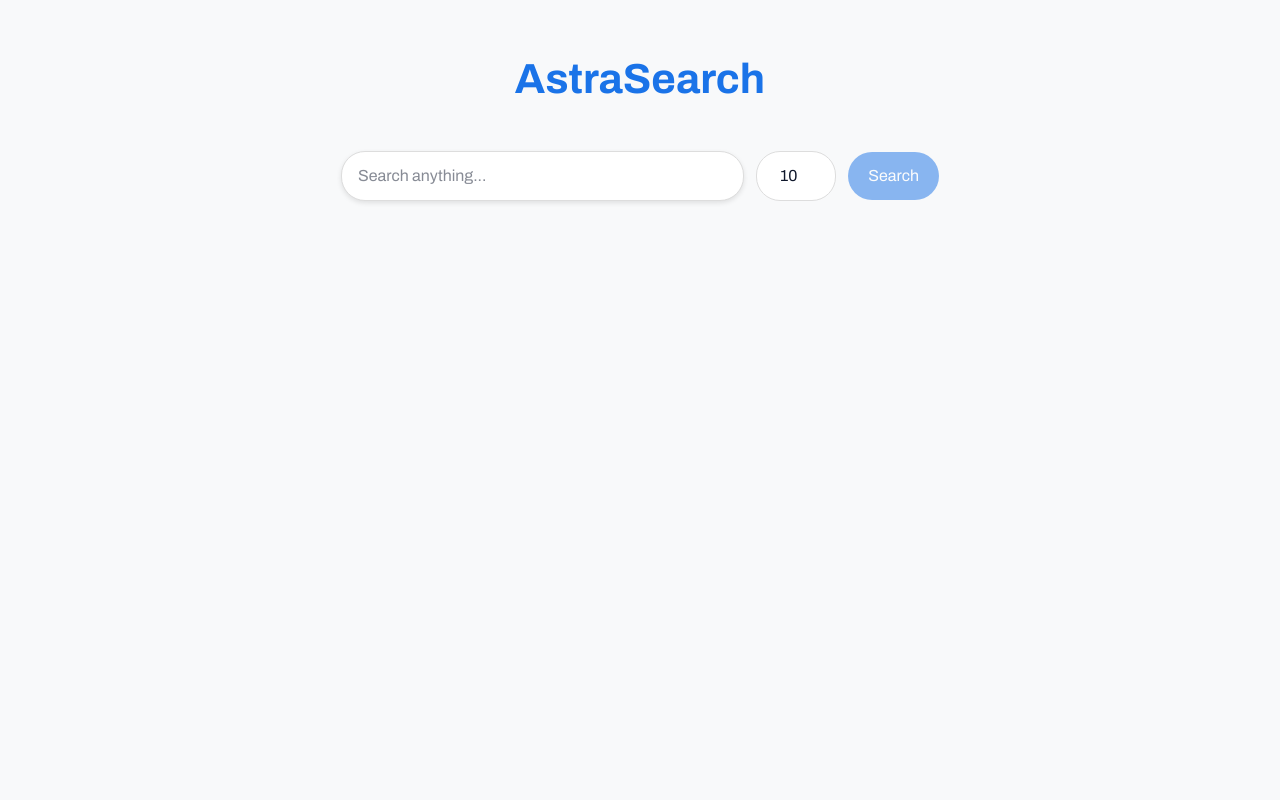
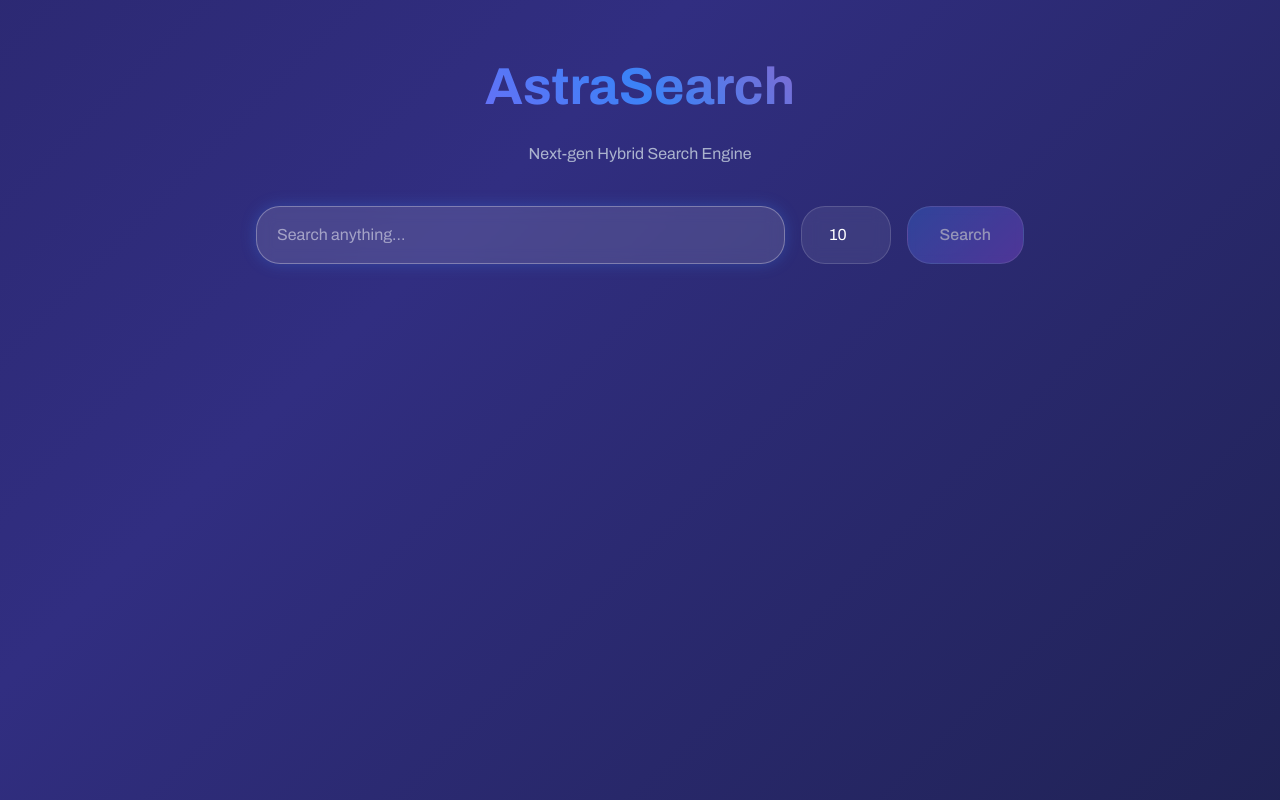
Before and after one commit to Ankit-cs/HybridSearchEngine, a React (Vite) app in the folder frontend/: page / in a window 1280 px wide. Built offline with nearby package versions, Linux system fonts and the light colour scheme.

Commit message:
updated fronend with loading animations and dark background

```diff
--- a/frontend/src/App.jsx
+++ b/frontend/src/App.jsx
@@ -36,28 +36,29 @@ function App() {
   };
 
   return (
-    <div className="min-h-screen bg-[#f8f9fa] text-slate-900 font-sans">
+    <div className="min-h-screen text-slate-100 font-sans">
       <div className="max-w-4xl mx-auto px-4 py-12">
 
         {/* Header */}
         <div className="text-center mb-10">
-          <h1 className="text-[42px] font-bold mb-4 text-[#1a73e8]">
+          <h1 className="text-[52px] font-bold mb-4 gradient-text">
             AstraSearch
           </h1>
+          <p className="text-slate-300 opacity-80">Next-gen Hybrid Search Engine</p>
         </div>
 
         {/* Search Bar Container */}
-        <div className="max-w-2xl mx-auto mb-8">
+        <div className="max-w-3xl mx-auto mb-10">
           <form
             onSubmit={handleSearch}
-            className="flex items-center justify-center gap-3"
+            className="flex items-center justify-center gap-4"
           >
             <input
               type="text"
               value={query}
               onChange={(e) => setQuery(e.target.value)}
               placeholder="Search anything..."
-              className="w-[60%] px-4 py-3 bg-white border border-[#ddd] rounded-3xl text-[16px] outline-none shadow-[0_2px_5px_rgba(0,0,0,0.1)]"
+              className="glass-input flex-1 px-5 py-4 rounded-3xl text-[16px]"
               autoFocus
             />
 
@@ -68,66 +69,82 @@ function App() {
               max="100"
               value={k}
               onChange={(e) => setK(e.target.value)}
-              className="w-[80px] px-3 py-3 bg-white text-center rounded-3xl border border-[#ddd] outline-none"
+              className="glass-input w-[90px] px-3 py-4 text-center rounded-3xl text-[16px]"
+              title="Number of results"
             />
 
             <button
               type="submit"
               disabled={loading || !query.trim()}
-              className="px-5 py-3 bg-[#1a73e8] hover:bg-[#1558b0] text-white text-[16px] rounded-3xl transition-colors disabled:opacity-50"
+              className="glass-button px-8 py-4 text-[16px] font-medium rounded-3xl"
             >
-              {loading ? "Searching..." : "Search"}
+              Search
             </button>
           </form>
         </div>
 
         {/* Status / Errors */}
         {error && (
-          <div className="m-4 text-[#555] text-center">
-            <span className="font-medium text-red-500">{error}</span>
+          <div className="m-4 text-center">
+            <span className="font-medium text-red-400">{error}</span>
           </div>
         )}
 
         {searchTime !== null && !loading && (
-          <div className="m-4 text-[#555] text-center">
+          <div className="mb-6 text-slate-300 text-center opacity-80">
             Found {results.length} results in {searchTime.toFixed(2)}ms
           </div>
         )}
 
         {/* Results List */}
-        <div className="text-left">
-          {results.map((r, i) => (
+        <div className="text-left space-y-4">
+
+          {loading && (
+            // Skeleton Loading Animation
+            <div className="space-y-4">
+              {[...Array(3)].map((_, i) => (
+                <div key={i} className="glass-panel rounded-xl p-5">
+                  <div className="skeleton-box h-6 w-3/4 mb-3"></div>
+                  <div className="skeleton-box h-4 w-1/4 mb-4"></div>
+                  <div className="skeleton-box h-4 w-full mb-2"></div>
+                  <div className="skeleton-box h-4 w-5/6"></div>
+                </div>
+              ))}
+            </div>
+          )}
+
+          {!loading && results.map((r, i) => (
             <div
               key={`${r.doc_id}-${i}`}
-              className="bg-white rounded-xl p-4 mb-3 shadow-[0_2px_6px_rgba(0,0,0,0.1)]"
+              className="glass-panel rounded-xl p-5 hover:bg-white/10 transition-colors duration-300"
             >
-              <div className="mb-1">
+              <div className="mb-2">
                 <a
                   href={r.url || '#'}
                   target="_blank"
                   rel="noopener noreferrer"
-                  className="text-[18px] font-bold text-[#1a73e8] hover:underline"
+                  className="text-[20px] font-semibold text-blue-400 hover:text-blue-300 transition-colors"
                 >
                   {r.title || "Untitled Document"}
                 </a>
               </div>
 
-              <div className="text-[14px] text-[#555] mb-2">
-                <span className="font-bold text-[#1a73e8] mr-3">ID: {r.doc_id}</span>
+              <div className="text-[13px] text-slate-400 mb-3 flex gap-4">
+                <span className="font-mono bg-white/10 px-2 py-0.5 rounded text-slate-300">ID: {r.doc_id}</span>
                 {r.score !== undefined && (
-                  <span>Score: {parseFloat(r.score).toFixed(4)}</span>
+                  <span className="font-mono bg-white/10 px-2 py-0.5 rounded text-slate-300">Score: {parseFloat(r.score).toFixed(4)}</span>
                 )}
               </div>
 
-              <div className="text-[#444] text-[15px] mt-[6px]">
+              <div className="text-slate-200 text-[15px] leading-relaxed">
                 <p>{r.snippet || "No snippet available."}</p>
               </div>
             </div>
           ))}
 
           {!loading && !error && searchTime !== null && results.length === 0 && (
-            <div className="text-center py-20 text-slate-500 animate-fade-in">
-              <svg className="w-16 h-16 mx-auto mb-4 opacity-20" fill="none" stroke="currentColor" viewBox="0 0 24 24">
+            <div className="text-center py-20 text-slate-400 animate-fade-in">
+              <svg className="w-16 h-16 mx-auto mb-4 opacity-30" fill="none" stroke="currentColor" viewBox="0 0 24 24">
                 <path strokeLinecap="round" strokeLinejoin="round" strokeWidth="2" d="M21 21l-6-6m2-5a7 7 0 11-14 0 7 7 0 0114 0z" />
               </svg>
               <p className="text-lg">No results found for your query.</p>
--- a/frontend/src/index.css
+++ b/frontend/src/index.css
@@ -8,14 +8,81 @@
 body {
   margin: 0;
   padding: 0;
-  background: #f5f5f4; /* bg-stone-100 */
-  color: #1c1917; /* text-stone-900 */
+  background: linear-gradient(135deg, #0f172a, #1e1b4b, #312e81, #0f172a);
+  background-size: 400% 400%;
+  animation: gradientBG 15s ease infinite;
+  color: #f1f5f9;
   min-height: 100vh;
 }
 
+@keyframes gradientBG {
+  0% { background-position: 0% 50%; }
+  50% { background-position: 100% 50%; }
+  100% { background-position: 0% 50%; }
+}
+
 .gradient-text {
-  background: linear-gradient(45deg, #a855f7, #3b82f6);
+  background: linear-gradient(45deg, #a855f7, #3b82f6, #ec4899);
   -webkit-background-clip: text;
   -webkit-text-fill-color: transparent;
   background-clip: text;
 }
+
+.glass-panel {
+  background: rgba(255, 255, 255, 0.05);
+  backdrop-filter: blur(12px);
+  -webkit-backdrop-filter: blur(12px);
+  border: 1px solid rgba(255, 255, 255, 0.1);
+  box-shadow: 0 8px 32px 0 rgba(0, 0, 0, 0.3);
+}
+
+.glass-input {
+  background: rgba(255, 255, 255, 0.08);
+  backdrop-filter: blur(8px);
+  border: 1px solid rgba(255, 255, 255, 0.15);
+  color: #fff;
+  transition: all 0.3s ease;
+}
+
+.glass-input:focus {
+  background: rgba(255, 255, 255, 0.12);
+  border-color: rgba(255, 255, 255, 0.3);
+  outline: none;
+  box-shadow: 0 0 15px rgba(59, 130, 246, 0.3);
+}
+
+.glass-input::placeholder {
+  color: rgba(255, 255, 255, 0.5);
+}
+
+.glass-button {
+  background: linear-gradient(135deg, rgba(59, 130, 246, 0.6), rgba(168, 85, 247, 0.6));
+  backdrop-filter: blur(4px);
+  border: 1px solid rgba(255, 255, 255, 0.2);
+  color: #fff;
+  transition: all 0.3s ease;
+}
+
+.glass-button:hover:not(:disabled) {
+  background: linear-gradient(135deg, rgba(59, 130, 246, 0.8), rgba(168, 85, 247, 0.8));
+  box-shadow: 0 0 20px rgba(168, 85, 247, 0.4);
+  transform: translateY(-2px);
+}
+
+.glass-button:disabled {
+  opacity: 0.5;
+  cursor: not-allowed;
+}
+
+/* Skeleton Loading Animation */
+.skeleton-box {
+  background: linear-gradient(90deg, rgba(255, 255, 255, 0.05) 25%, rgba(255, 255, 255, 0.1) 50%, rgba(255, 255, 255, 0.05) 75%);
+  background-size: 200% 100%;
+  animation: shimmer 1.5s infinite;
+  border-radius: 4px;
+}
+
+@keyframes shimmer {
+  0% { background-position: 200% 0; }
+  100% { background-position: -200% 0; }
+}
```
